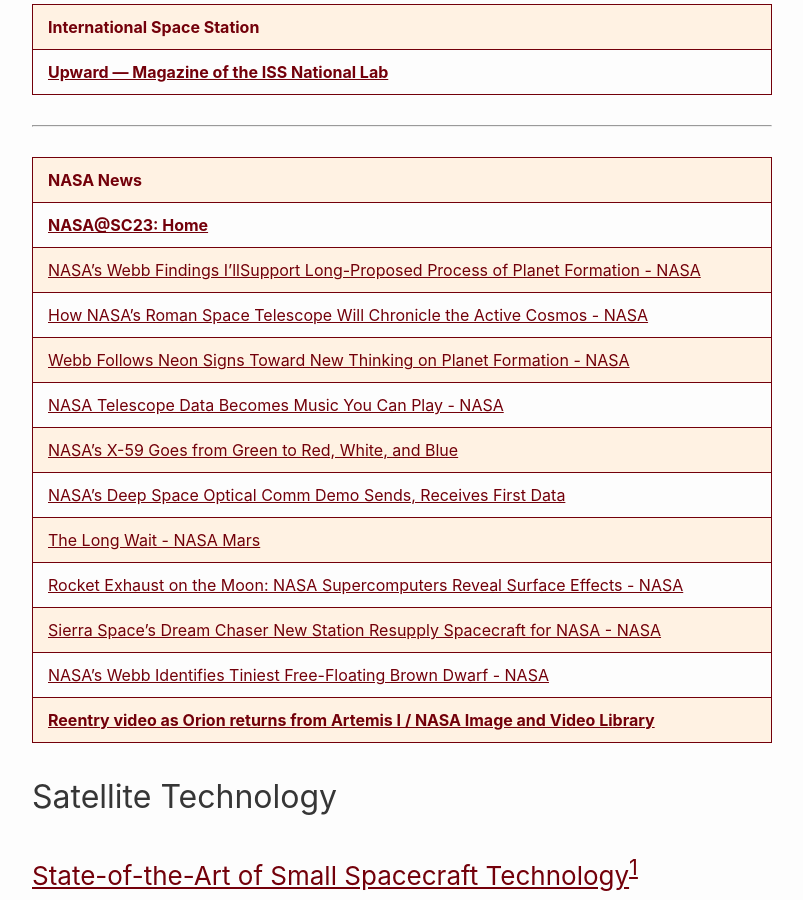
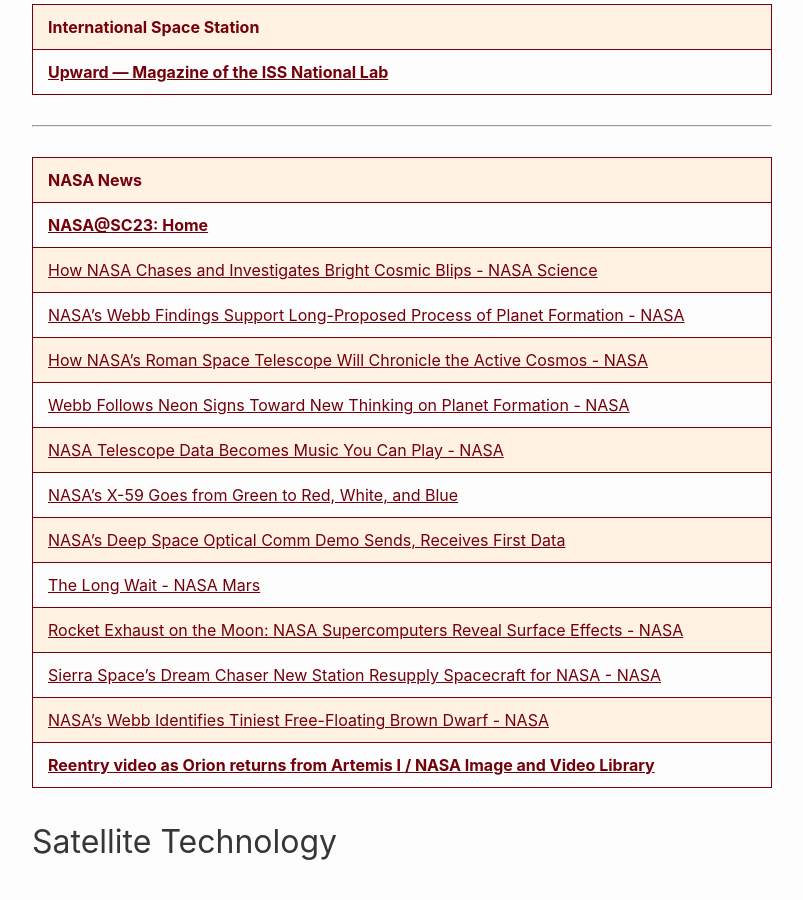
Before and after one commit to RalphHightower/RalphHightower, a Jekyll site: the page built from Government/NASA.md, in a window 1280 px wide and 900 px high, scrolled down 1926 px. Shown: the whole window, without its empty margins (238-1041 px from the left). Built offline with Jekyll 4.4.1, drawn with Linux system fonts in a browser that asks for light colours; our own code applies the rules of GitHub Pages for plain Markdown files.

Commit message:
[docs](doc): NASA(Cosmic Blips)

```diff
--- a/Government/NASA.md
+++ b/Government/NASA.md
@@ -20,7 +20,8 @@
 | NASA News |
 |---|
 | **[NASA@SC23: Home](https://www.nas.nasa.gov/SC23/ )** |
-| [NASA’s Webb Findings I'llSupport Long-Proposed Process of Planet Formation - NASA](https://www.nasa.gov/missions/webb/nasas-webb-findings-support-long-proposed-process-of-planet-formation/ ) |
+| [How NASA Chases and Investigates Bright Cosmic Blips - NASA Science](https://science.nasa.gov/directorates/smd/astrophysics-division/how-nasa-chases-and-investigates-bright-cosmic-blips/ ) |
+| [NASA’s Webb Findings Support Long-Proposed Process of Planet Formation - NASA](https://www.nasa.gov/missions/webb/nasas-webb-findings-support-long-proposed-process-of-planet-formation/ ) |
 | [How NASA’s Roman Space Telescope Will Chronicle the Active Cosmos - NASA](https://www.nasa.gov/missions/roman-space-telescope/how-nasas-roman-space-telescope-will-chronicle-the-active-cosmos/ ) |
 | [Webb Follows Neon Signs Toward New Thinking on Planet Formation - NASA](https://www.nasa.gov/missions/webb/webb-follows-neon-signs-toward-new-thinking-on-planet-formation/ ) |
 | [NASA Telescope Data Becomes Music You Can Play - NASA](https://www.nasa.gov/general/nasa-telescope-data-becomes-music-you-can-play/ ) |
```
